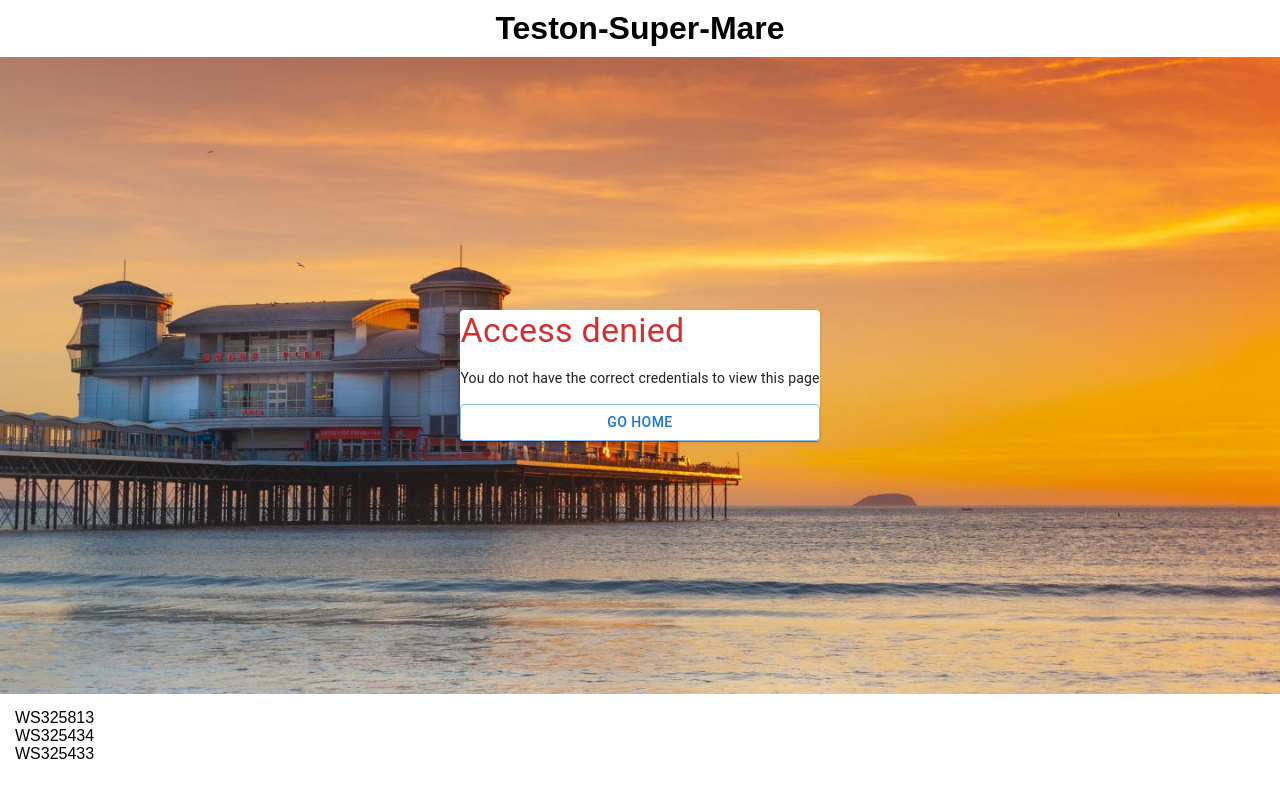
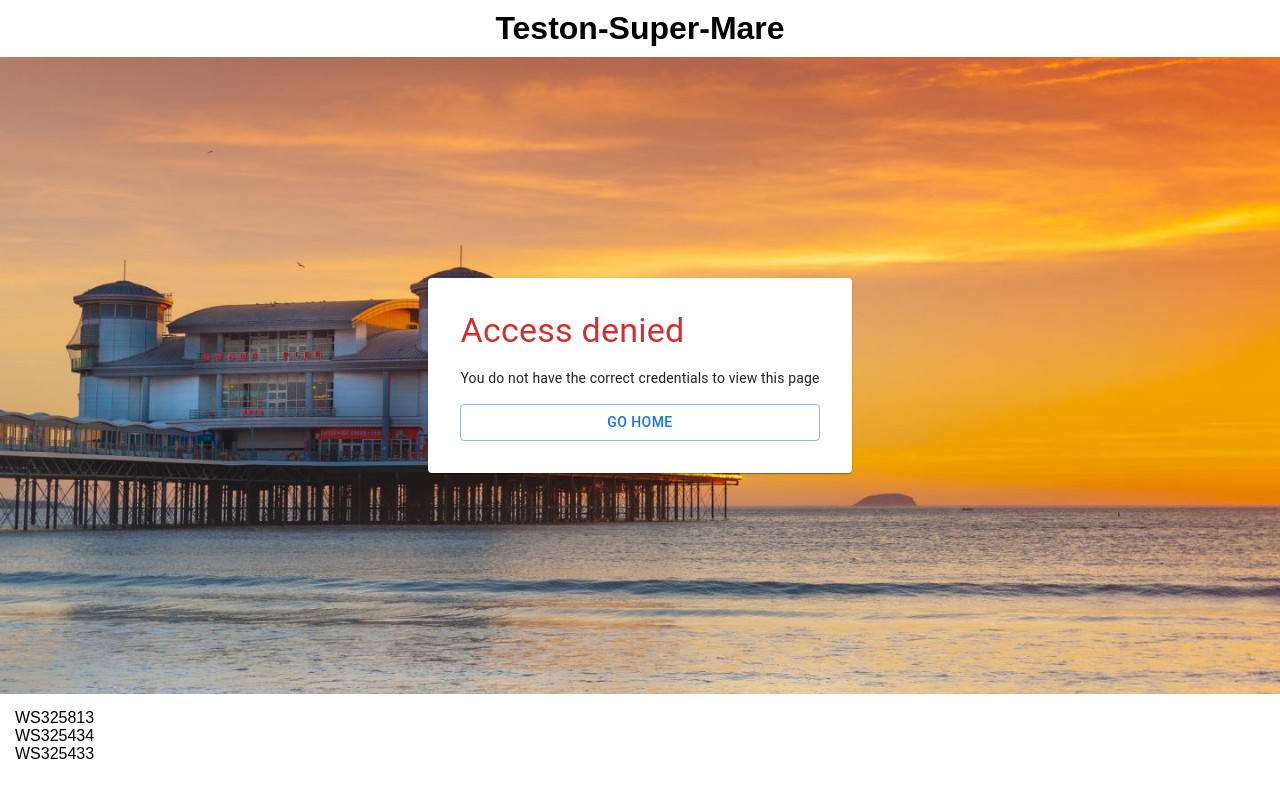
Before and after one commit to westoncollab/csd, a React (Create React App) app in the folder App/teston-super-mare/: page /admin in a window 1280 px wide. Built offline with nearby package versions, Linux system fonts and the light colour scheme.

Commit message:
Added padding to material ui paper

```diff
--- a/App/teston-super-mare/src/pages/AccessDenied/AccessDenied.jsx
+++ b/App/teston-super-mare/src/pages/AccessDenied/AccessDenied.jsx
@@ -14,8 +14,7 @@ export default function AccessDenied() {
                 alignItems: 'center'
             }}
         >
-            <Paper
-            >
+            <Paper sx={{ p: 4 }}>
                 <Stack spacing={2}>
                     <Typography variant="h4" color="error">
                         Access denied
```
